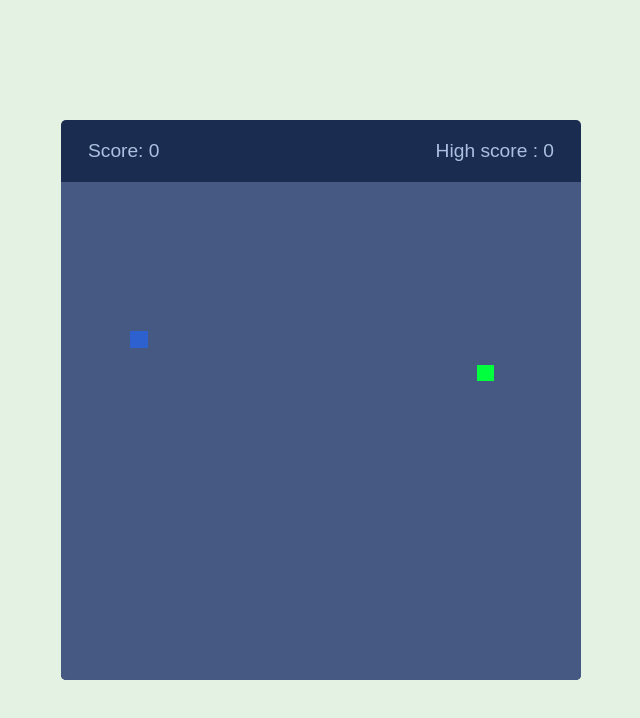
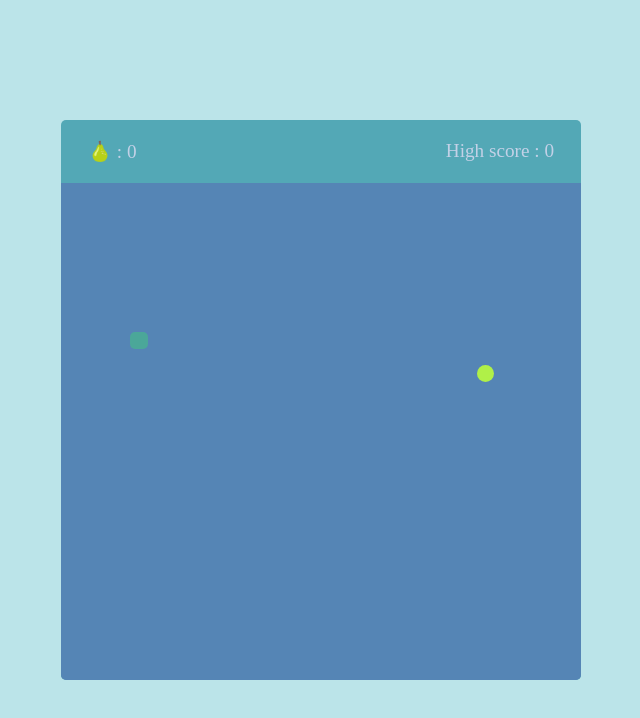
Before and after one commit to Meli357/Snake, a plain HTML site: page index.html in a window 1280 px wide. Shown: the whole page, without its empty margins (319-959 px from the left). Drawn offline with Linux system fonts and the light colour scheme.

Commit message:
customize style

```diff
--- a/index.html
+++ b/index.html
@@ -4,12 +4,12 @@
     <meta charset="UTF-8" />
     <meta name="viewport" content="width=device-width, initial-scale=1.0" />
     <link rel="stylesheet" href="style.css" />
-    <title>Document</title>
+    <title>🐛 game</title>
   </head>
   <body>
     <div class="wrapper">
       <div class="game-details">
-        <div class="score">Score: 0</div>
+        <div class="score">🍐 : 0</div>
         <div class="high-score">High score: 30</div>
       </div>
       <div class="play-board"></div>
--- a/script.js
+++ b/script.js
@@ -55,7 +55,7 @@ const initGame = () => {
     localStorage.setItem("high-score", highScore);
 
     //show both scores
-    scoreElement.innerHTML = `Score : ${score}`;
+    scoreElement.innerHTML = `🍐 : ${score}`;
     highScoreElement.innerHTML = `High score : ${highScore}`;
     //console.log(snakeBody);
   }
@@ -95,7 +95,7 @@ const initGame = () => {
 //shows alert and refreshes page if snake touches border
 const handleGameOver = () => {
   clearInterval(setIntervalId);
-  alert("Game Over! :(");
+  alert("Game Over! 😭 Press OK to restart");
   location.reload();
 };
 
--- a/style.css
+++ b/style.css
@@ -1,7 +1,7 @@
 * {
   margin: 0;
   padding: 0;
-  font-family: Arial, Helvetica, sans-serif;
+  font-family: "Times New Roman";
   box-sizing: border-box;
 }
 
@@ -10,7 +10,7 @@ body {
   align-items: center;
   justify-content: center;
   min-height: 100vh;
-  background: #e3f2e3;
+  background: #bbe4e9;
 }
 
 .wrapper {
@@ -19,14 +19,14 @@ body {
   overflow: hidden;
   width: 65vmin;
   height: 70vmin;
-  background: #1a2d50;
+  background: #53a8b6;
   border-radius: 5px;
 }
 
 .game-details {
   display: flex;
   justify-content: space-between;
-  color: #acc0e1;
+  color: #c3d1e7;
   font-size: 1.2rem;
   font-weight: 500;
   padding: 20px 27px;
@@ -35,15 +35,21 @@ body {
 .play-board {
   width: 100%;
   height: 100%;
-  background: #465982;
+  background: #5585b5;
   display: grid;
   grid-template: repeat(30, 1fr) / repeat(30, 1fr);
 }
 
 .play-board .food {
-  background: #00ff3c;
+  background: rgb(176, 240, 72);
+  border-radius: 10px;
 }
 
 .play-board .head {
-  background: #2d61cf;
+  background: rgba(71, 182, 141, 0.69);
+  border-radius: 5px;
 }
+
+.play-board .head ~ .head {
+  background-color: rgba(92, 233, 182, 0.69);
+}
```
